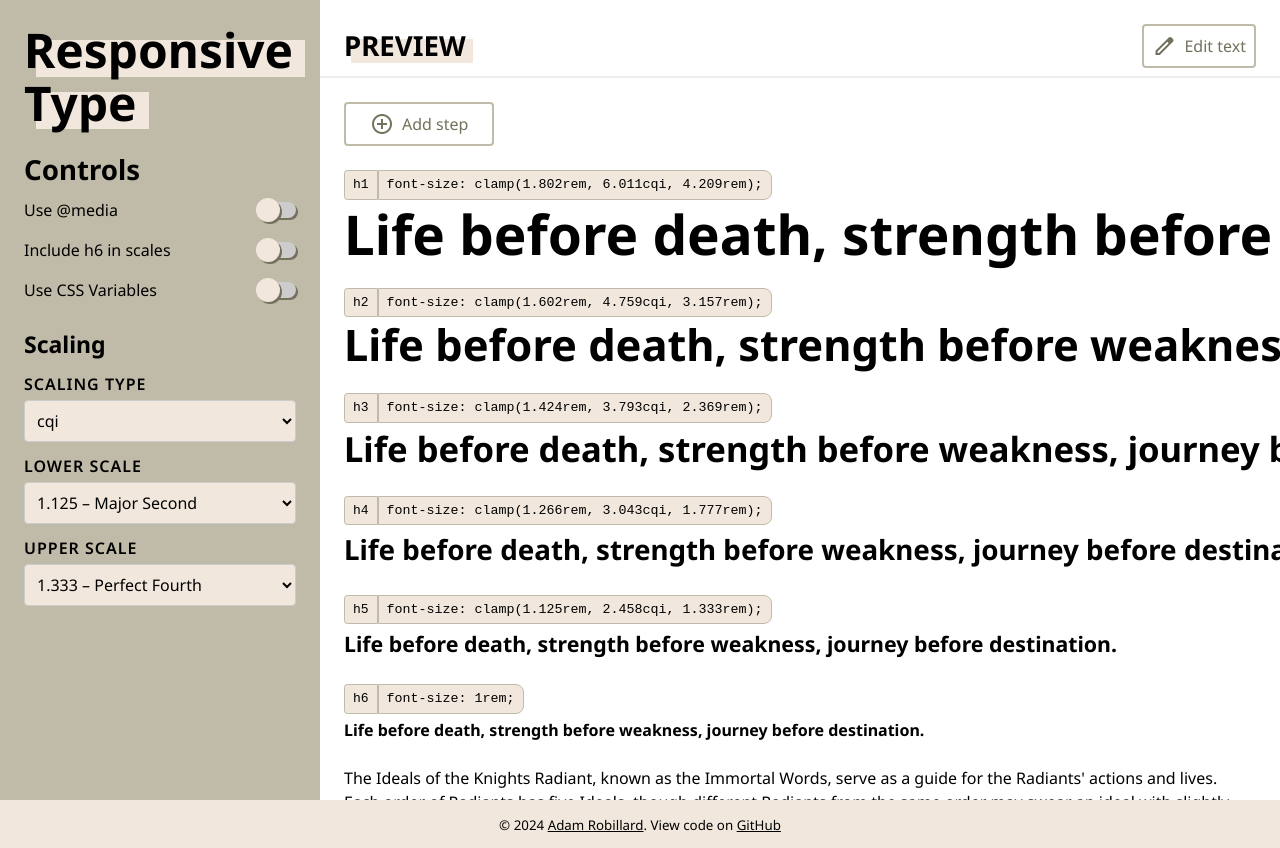
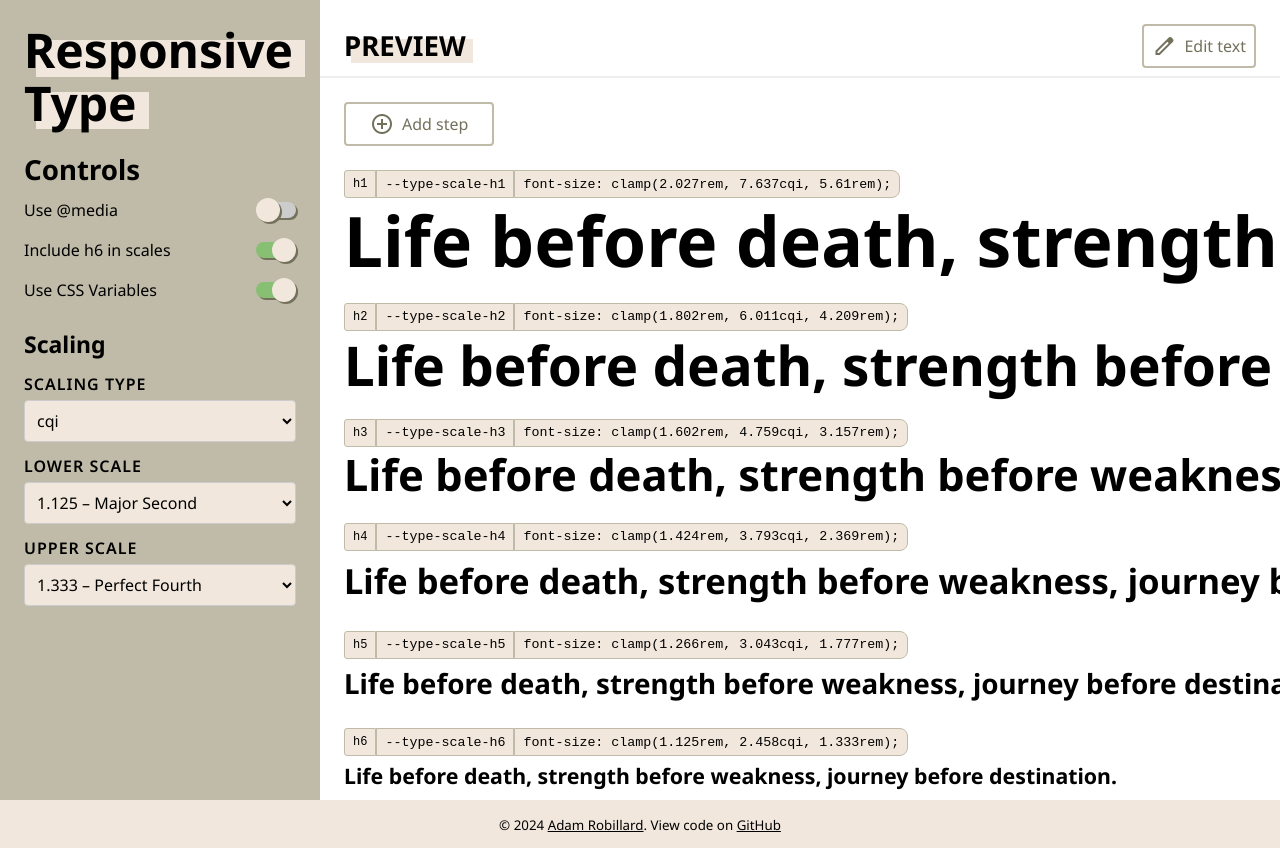
Before and after one commit to arobillard/responsive-type, a Next.js app: page / in a window 1280 px wide. Built offline with nearby package versions, Linux system fonts and the light colour scheme.

Commit message:
Finish styling of Preview for usingMediaQueries and refactor general preview styling code to streamline application of styles regardless of using clamp or mediaQueries

```diff
--- a/src/app/components/FontSizeCopyLine/FontSizeCopyLine.jsx
+++ b/src/app/components/FontSizeCopyLine/FontSizeCopyLine.jsx
@@ -5,7 +5,7 @@ import { useSettings } from '@/context/SettingsContext';
 
 export default function FontSizeCopyLine({ tag, font_size, step }) {
   const [settings] = useSettings();
-  const { extraSteps, includeH6, asVariables } = settings;
+  const { includeH6, asVariables } = settings;
   const [varHasBeenCopied, setVarHasBeenCopied] = useState(false);
   const [codeHasBeenCopied, setCodeHasBeenCopied] = useState(false);
 
@@ -13,7 +13,7 @@ export default function FontSizeCopyLine({ tag, font_size, step }) {
 
   let label = tag;
 
-  if (tag === 'div') {
+  if (tag.includes('.')) {
     const amount = includeH6 ? step - 6 : step - 5;
 
     label = '';
@@ -23,10 +23,6 @@ export default function FontSizeCopyLine({ tag, font_size, step }) {
     }
 
     label = `${label}l`;
-  }
-
-  if (tag === 'h6' && !includeH6) {
-    label = 'base';
   }
 
   function copyCSSCode() {
@@ -84,6 +80,7 @@ export default function FontSizeCopyLine({ tag, font_size, step }) {
           </code>
         </button>
       )}
+      {font_size && (
         <button
           className={`${fontSizeCopyLine.fontSizeCopyLine_copy}${
             codeHasBeenCopied
@@ -96,6 +93,7 @@ export default function FontSizeCopyLine({ tag, font_size, step }) {
             {cssCode}
           </code>
         </button>
+      )}
     </div>
   );
 }
--- a/src/app/components/FontSizeCopyLine/fontSizeCopyLine.module.css
+++ b/src/app/components/FontSizeCopyLine/fontSizeCopyLine.module.css
@@ -3,6 +3,7 @@
   display: flex;
   position: relative;
   z-index: 1;
+  font-size: 0.75rem;
 }
 
 .fontSizeCopyLine_code:where(:not(button > code)) {
@@ -14,7 +15,7 @@
   white-space: nowrap;
 }
 
-.fontSizeCopyLine_code:where(:first-child) {
+.fontSizeCopyLine_code:where(:first-child:not(:last-child)) {
   border-start-end-radius: 0;
   border-end-end-radius: 0;
 }
--- a/src/app/components/Preview/Preview.jsx
+++ b/src/app/components/Preview/Preview.jsx
@@ -1,8 +1,8 @@
 import 'material-symbols';
 import {
-  generateClampedFontSize,
+  generateClampStyles,
   generateMQStyles,
-  generateStyles,
+  generateRuleSetArray,
 } from '@/helpers/scales';
 import preview from './preview.module.css';
 import Heading from '../Heading';
@@ -28,42 +28,42 @@ export default function Preview() {
   } = settings;
 
   const [styleCode, setStyleCode] = useState(``);
-  const [previewClasses, setPreviewClasses] = useState(preview.preview_content);
-  const [headings, setHeadings] = useState([]);
+  const [ruleSets, setRuleSets] = useState([]);
 
   useEffect(() => {
-    const startingNum = includeH6 ? 6 : 5;
-
-    const updatedHeadings = [];
-
-    for (let i = 0; i < startingNum + extraSteps; i++) {
-      updatedHeadings.push({
-        tag: startingNum - i > 0 ? `h${startingNum - i}` : 'div',
-        step: i + 1,
-      });
-    }
-
-    setHeadings(updatedHeadings.reverse());
-  }, [includeH6, extraSteps]);
+    setRuleSets(
+      generateRuleSetArray(
+        extraSteps,
+        includeH6,
+        lowerScale,
+        upperScale,
+        scalingType
+      )
+    );
+  }, [extraSteps, includeH6, lowerScale, upperScale, scalingType]);
 
   useEffect(() => {
-    const generatedStyles = generateMQStyles(
-      mediaQueries,
+    const generatedStyles = usingMediaQueries
+      ? generateMQStyles(mediaQueries, includeH6, extraSteps, false)
+      : generateClampStyles(
+          lowerScale,
+          upperScale,
+          scalingType,
           includeH6,
           extraSteps,
           false
         );
 
     setStyleCode(generatedStyles);
-  }, [mediaQueries, includeH6, extraSteps]);
-
-  useEffect(() => {
-    setPreviewClasses(
-      usingMediaQueries
-        ? `preview_mediaQuery ${preview.preview_content}`
-        : preview.preview_content
-    );
-  }, [usingMediaQueries]);
+  }, [
+    mediaQueries,
+    includeH6,
+    extraSteps,
+    lowerScale,
+    upperScale,
+    scalingType,
+    usingMediaQueries,
+  ]);
 
   return (
     <section id="preview" className={preview.preview}>
@@ -112,46 +112,39 @@ export default function Preview() {
           </Button>
         )}
       </div>
-      {usingMediaQueries && (
       <style>
         {`.preview_mediaQuery {
             ${styleCode}
           }`}
       </style>
-      )}
-      <div className={previewClasses}>
-        {headings.map(({ tag, step, style }) => {
-          // TODO: add a classname to the extra steps
+      <div className={`preview_mediaQuery ${preview.preview_content}`}>
+        {ruleSets.map(({ selectors, variableName, rules, step }) => {
+          const headingClasses = `${preview.preview_heading} ${selectors[
+            selectors.length - 1
+          ].replace('.', '')}`;
 
-          const font_size = generateClampedFontSize(
-            lowerScale,
-            upperScale,
-            scalingType,
-            step
-          );
-
-          const headingStyles = {
-            ...style,
-          };
+          const headingStyles = {};
 
           if (step > 3) {
             headingStyles.lineHeight = '1.1';
           }
 
-          if (!usingMediaQueries) {
-            headingStyles.fontSize = font_size;
+          let font_size = null;
+
+          if (rules[0]) {
+            font_size = rules[0][1];
           }
+
           return (
-            <div
-              key={`heading-${step}`}
-              className={preview.preview_heading_wrap}
-            >
-              {!usingMediaQueries && (
-                <FontSizeCopyLine tag={tag} step={step} font_size={font_size} />
-              )}
+            <div key={variableName} className={preview.preview_heading_wrap}>
+              <FontSizeCopyLine
+                tag={selectors[0]}
+                step={step}
+                font_size={font_size}
+              />
               <Heading
-                className={preview.preview_heading}
-                tag={tag}
+                className={headingClasses}
+                tag={selectors[0]}
                 style={headingStyles}
               >
                 {headingText}
@@ -160,21 +153,6 @@ export default function Preview() {
           );
         })}
 
-        {!includeH6 && (
-          <>
-            {!usingMediaQueries && (
-              <FontSizeCopyLine tag="h6" font_size="1rem" />
-            )}
-            <Heading
-              className={preview.preview_heading}
-              tag="h6"
-              style={{ fontSize: '1rem' }}
-            >
-              {headingText}
-            </Heading>
-          </>
-        )}
-
         <p>{paragraphText}</p>
       </div>
     </section>
--- a/src/context/SettingsContext.jsx
+++ b/src/context/SettingsContext.jsx
@@ -15,8 +15,8 @@ function SettingsProvider(props) {
     upperScale: null,
     mediaQueries: getInitialMediaQueries(),
     extraSteps: 0,
-    includeH6: false,
-    asVariables: false,
+    includeH6: true,
+    asVariables: true,
     headingText: default_headingText,
     paragraphText: default_paragraphText,
   });
@@ -47,8 +47,12 @@ function SettingsProvider(props) {
         JSON.parse(localStorage.getItem('rt-mediaQueries')) ||
         getInitialMediaQueries(),
       extraSteps: parseInt(localStorage.getItem('rt-extraSteps')) || 0,
-      includeH6: localStorage.getItem('rt-includeH6') === 'true',
-      asVariables: localStorage.getItem('rt-asVariables') === 'true',
+      includeH6: localStorage.getItem('rt-includeH6')
+        ? localStorage.getItem('rt-includeH6') === 'true'
+        : true,
+      asVariables: localStorage.getItem('rt-asVariables')
+        ? localStorage.getItem('rt-asVariables') === 'true'
+        : true,
       headingText:
         localStorage.getItem('rt-headingText') || default_headingText,
       paragraphText:
--- a/src/helpers/scales.js
+++ b/src/helpers/scales.js
@@ -126,7 +126,7 @@ export function generateRuleSetArray(
   upperScale,
   scalingType
 ) {
-  const classNameBase = '.type-scale-';
+  const labelBase = 'type-scale-';
   const startingNum = includeH6 ? 6 : 5;
 
   // Create rule sets data
@@ -135,7 +135,8 @@ export function generateRuleSetArray(
   // if not including h6 in scales, add basic h6 ruleset
   if (!includeH6) {
     ruleSets.push({
-      selectors: ['h6', `${classNameBase}h6`],
+      selectors: ['h6', `.${labelBase}h6`],
+      variableName: `--${labelBase}h6`,
       rules: [['font-size', '1rem']],
     });
   }
@@ -173,7 +174,7 @@ export function generateRuleSetArray(
     }
 
     // add classname selector
-    selectors.push(`${classNameBase}${label}`);
+    selectors.push(`.${labelBase}${label}`);
 
     // add rules if necessary styles are provided
     if (lowerScale && upperScale && scalingType) {
@@ -187,6 +188,7 @@ export function generateRuleSetArray(
     // push
     ruleSets.push({
       selectors,
+      variableName: `--${labelBase}${label}`,
       rules,
       step: i + 1,
     });
@@ -194,15 +196,13 @@ export function generateRuleSetArray(
 
   const reorderedRuleSets = [...ruleSets].reverse();
 
-  console.log(reorderedRuleSets);
-
   return reorderedRuleSets;
 }
 
-export function convertRuleSetArrayToString(rulesets, asVariables) {
+export function convertRuleSetArrayToString(ruleSets, asVariables) {
   let cssString = ``;
 
-  rulesets.forEach(({ selectors, rules }) => {
+  ruleSets.forEach(({ selectors, rules }) => {
     const rulesAsString = [];
 
     if (rules.length) {
@@ -243,17 +243,19 @@ export function convertRuleSetArrayToString(rulesets, asVariables) {
   return cssString;
 }
 
-export function generateClampVariables(rulesets) {
+export function generateClampVariables(ruleSets) {
   const variablesAsArray = [];
 
-  rulesets.forEach(({ selectors, rules }) => {
+  ruleSets.forEach(({ selectors, rules }) => {
     // get type scale label from selectors
     const variableName = selectors
       .filter((s) => s.includes('type-scale'))[0]
       .replace('.', '--');
 
     // get font size rule
-    const fontSize = rules.filter((r) => r.includes('font-size'))[0][1];
+    const fontSize = rules.length
+      ? rules.filter((r) => r.includes('font-size'))[0][1]
+      : '';
     // get font size value
 
     // combine label as variable name with font-size value
```
Lines whose indentation alone changed are shown as unchanged.
